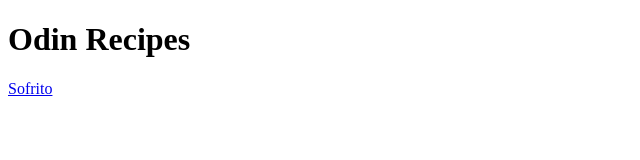
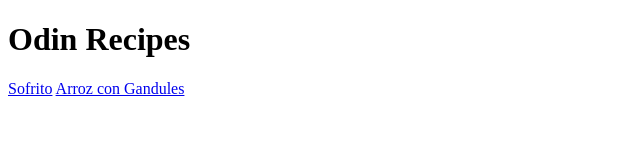
Before and after one commit to DrewBagelz/odin-recipes, a plain HTML site: page index.html in a window 1280 px wide. Shown: the whole page, without its empty margins (0-640 px from the left). Drawn offline with Linux system fonts and the light colour scheme.

Commit message:
Modify index.html
Added a link to arroz-con-gandules.html to main page.

```diff
--- a/index.html
+++ b/index.html
@@ -8,5 +8,6 @@
     <body>
         <h1>Odin Recipes</h1>
         <a href="recipes/sofrito.html">Sofrito</a>
+        <a href="recipes/arroz-con-gandules.html">Arroz con Gandules</a>
     </body>
 </html>
```
Also changed, not shown: img/arroz-con-gandules.jpg (added), img/sofrito-lutzflcat.jpg (added), recipes/arroz-con-gandules.html (added).
